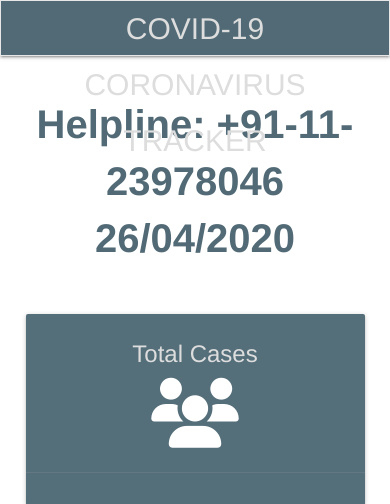
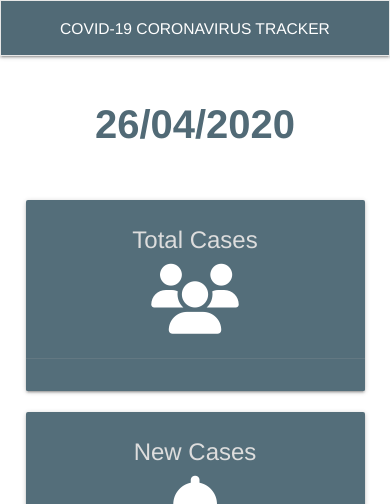
Before and after one commit to gautamamber/covid-19-tracker, a Flask app: page / in a window 390 px wide; the page is wider, and only the part inside the window is pictured. Shown: the top 504 px of that part. Run offline with Flask 2, Linux system fonts and the light colour scheme; data that the repository does not hold is empty; some libraries are stand-ins or nearby versions.

Commit message:
feat():make header responsive

```diff
--- a/app.py
+++ b/app.py
@@ -15,4 +15,4 @@ def home():
 
 if __name__ == "__main__":
     app.secret_key = 'secret123'
-    app.run(debug = True, host="0.0.0.0")
+    app.run(debug = False, host="0.0.0.0", port=8000)
--- a/templates/index.html
+++ b/templates/index.html
@@ -63,12 +63,13 @@
 
 	}
 
+
 </style>
 <body>
 	<nav class="navbar navbar-default">
 	  <div class="container-fluid">
 	    <center>
-	    	<p class="title">
+	    	<p style="font-size:4vw;">
 	    		COVID-19 CORONAVIRUS TRACKER
 	    	</p>
 	    </center>
@@ -78,9 +79,6 @@
 
 	<div class="container-fluid">
 		<div class="row">
-			<div class="col m6" style="font-size: 40px; color: #516A76">
-				<center><b>Helpline: +91-11-23978046</b></center>
-			</div>
 			<center><b><div style="font-size: 40px; color: #516A76" id="output"></div></b></center>
 		</div>
 	</div>
```
